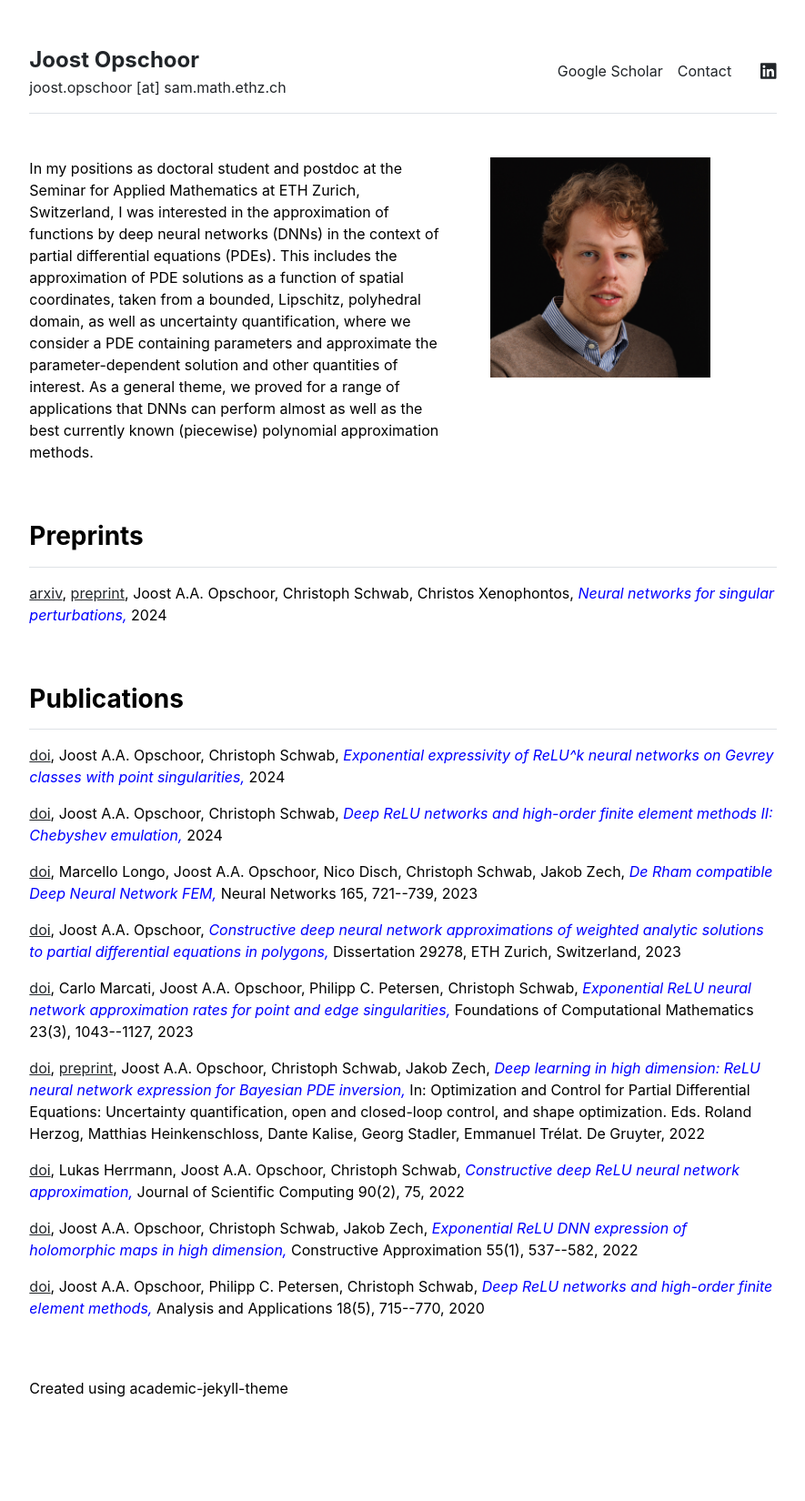
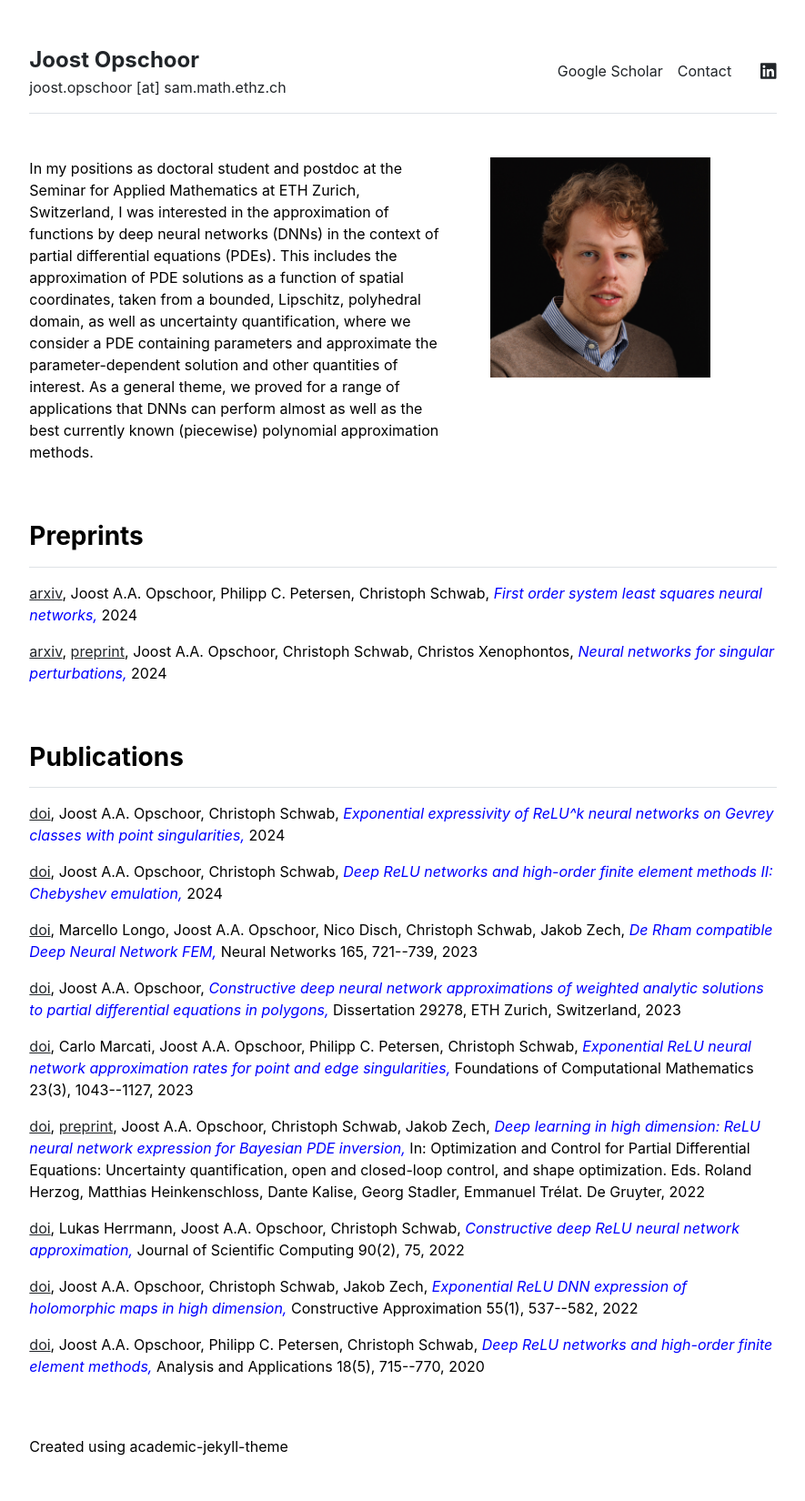
Before and after one commit to joostop/github.io, a Jekyll site: the page built from index.md, in a window 1280 px wide. Shown: the whole page at 91% size, without its empty margins (197-1082 px from the left). Built offline with Jekyll 4.4.1, drawn with Linux system fonts in a browser that asks for light colours; before the commit the page ends 1586 px from its top, so only the background shows below that.

Commit message:
preprint 2409

```diff
--- a/_data/publications.yml
+++ b/_data/publications.yml
@@ -1,6 +1,15 @@
 
 
 preprint:
+- {
+  authors: 'Joost A.A. Opschoor, Philipp C. Petersen, Christoph Schwab',
+  title: 'First order system least squares neural networks',
+  publ: '',
+  year: '2024',
+  doi: '',
+  url: '',
+  arxiv: 'https://arxiv.org/abs/2409.20264'
+  }
 - {
   authors: 'Joost A.A. Opschoor, Christoph Schwab, Christos Xenophontos',
   title: 'Neural networks for singular perturbations',
```
